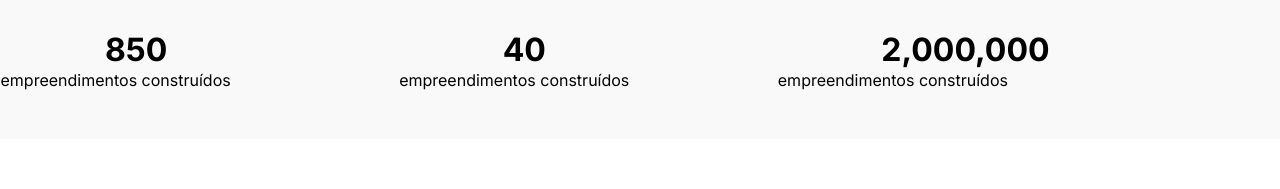
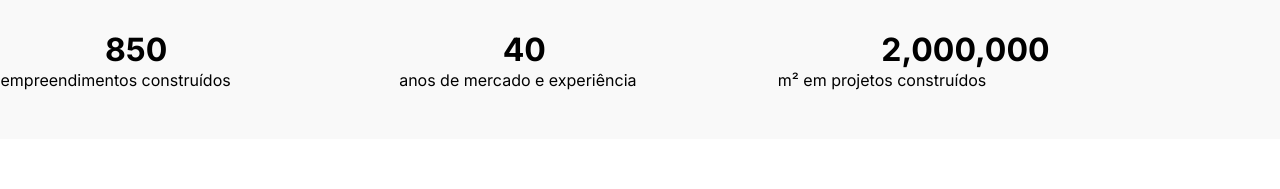
Before and after one commit to conradopgp2/Desafio-Landing-Page-Arquitetura, a plain HTML site: page index.html in a window 1280 px wide. Shown: the part 353-542 px from the top of the page. Drawn offline with Linux system fonts and the light colour scheme.

Commit message:
Update index.html

```diff
--- a/index.html
+++ b/index.html
@@ -23,9 +23,9 @@
         <h1 id="titulo-menuinformacional">850</h1>
         <p id="texto-menuinformacional">empreendimentos construídos</p>
         <h1 id="titulo-menuinformacional">40</h1>
-        <p id="texto-menuinformacional-2">empreendimentos construídos</p>
+        <p id="texto-menuinformacional-2">anos de mercado e experiência</p>
         <h1 id="titulo-menuinformacional">2,000,000</h1>
-        <p id="texto-menuinformacional-3">empreendimentos construídos</p>
+        <p id="texto-menuinformacional-3">m² em projetos construídos</p>
 
     </div>
 
```
